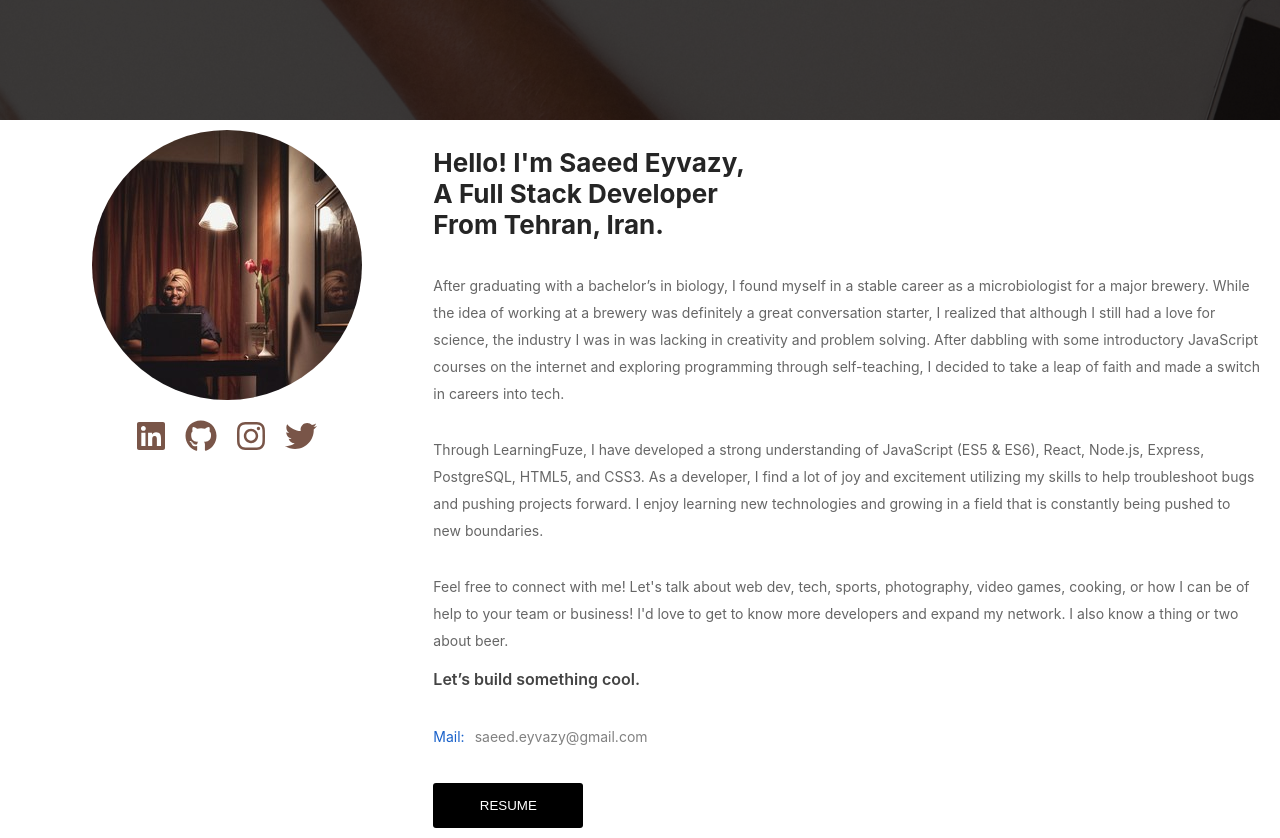
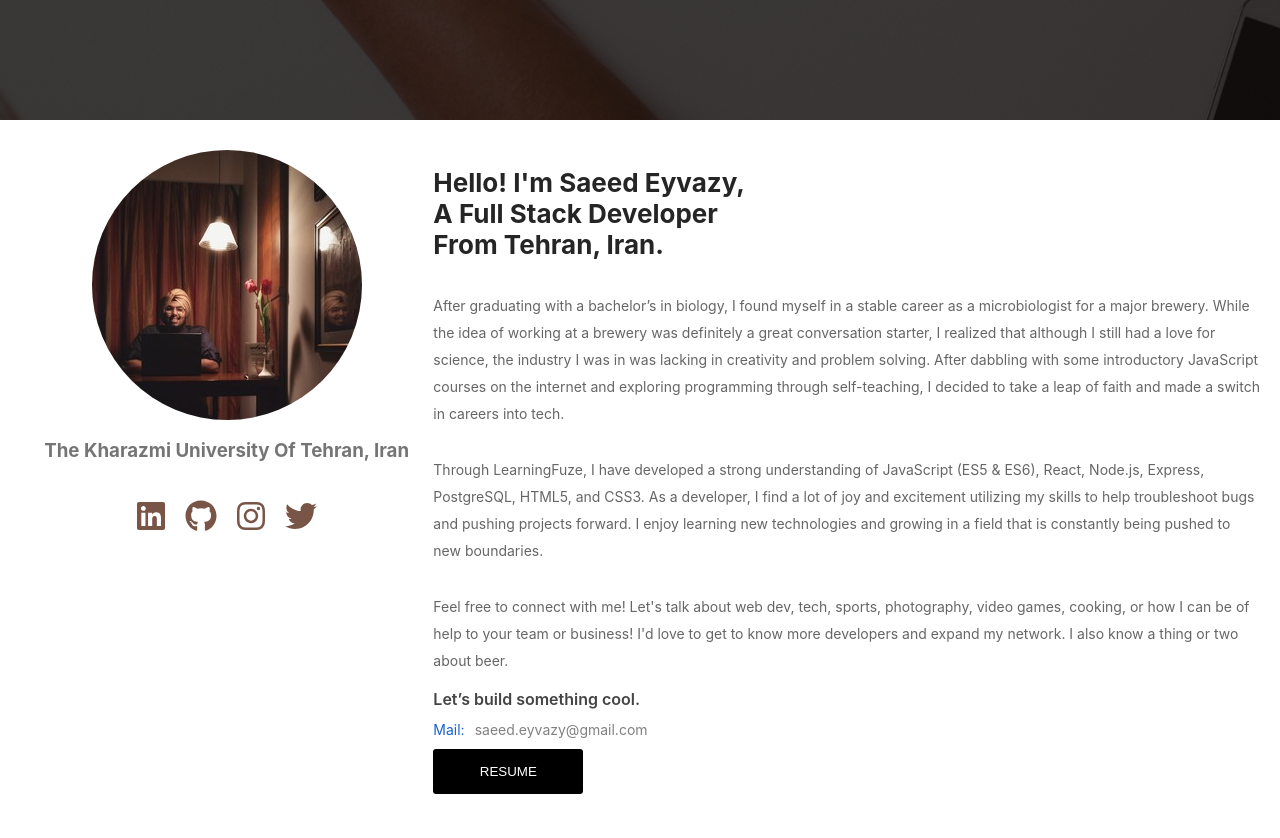
Before and after one commit to saeedeyvazy/portfolio, a React (Create React App) app: page / in a window 1280 px wide. Shown: the part 680-1518 px from the top of the page. After the commit the page ends 1484 px from the top, so only its background shows below. Built offline with nearby package versions, Linux system fonts and the light colour scheme.

Commit message:
FIX IntroducePerson style :lipstick:

```diff
--- a/src/pages/HomePage/index.jsx
+++ b/src/pages/HomePage/index.jsx
@@ -115,6 +115,13 @@ const ProfilePhoto = styled.div`
         height:270px;
         border-radius:50%
     }
+    a{
+        color:rgba(0,0,0,.54);
+        text-decoration:none;
+        &:hover{
+            text-decoration:underline;
+        }
+    }
 `
 const SocialMediaContainer = styled.div`
     display: flex;
@@ -159,6 +166,7 @@ const ProfileDesc = styled.div`
         font-size:16px;
         color:#444444;
         font-weight:600;
+        margin-bottom:10px;
     }
     a{
         text-decoration:none;
@@ -199,15 +207,21 @@ function HomePage() {
                                 speed={50}
                                 text={["React Js Developer", "Spring Boot Developer", "Software Engineer", "Coder", "Bug Squasher"]} />
                         </SkillsContainer>
-                        <Marginer direction="vertical" margin={20}/>
+                        <Marginer direction="vertical" margin={50}/>
                         <Button>Resume</Button>
                     </SummarizaInfo>
 
                 </BackFilter>
             </TopSectionContainer>
+            <Marginer direction="vertical" margin={20} />
             <IntroducePerson>
                     <ProfilePhoto>
                         <img alt='profile' src={IMAGE.PROFILE} />
+                        <h3>
+                            <a href="https://utdallas.edu"  rel="noopener">
+                                <span>The Kharazmi University Of Tehran, Iran</span>
+                            </a>
+                        </h3>
                         <SocialMediaContainer>
                             <FontAwesomeIcon icon={faLinkedin}/>
                             <FontAwesomeIcon icon={faGithub}/>
```
